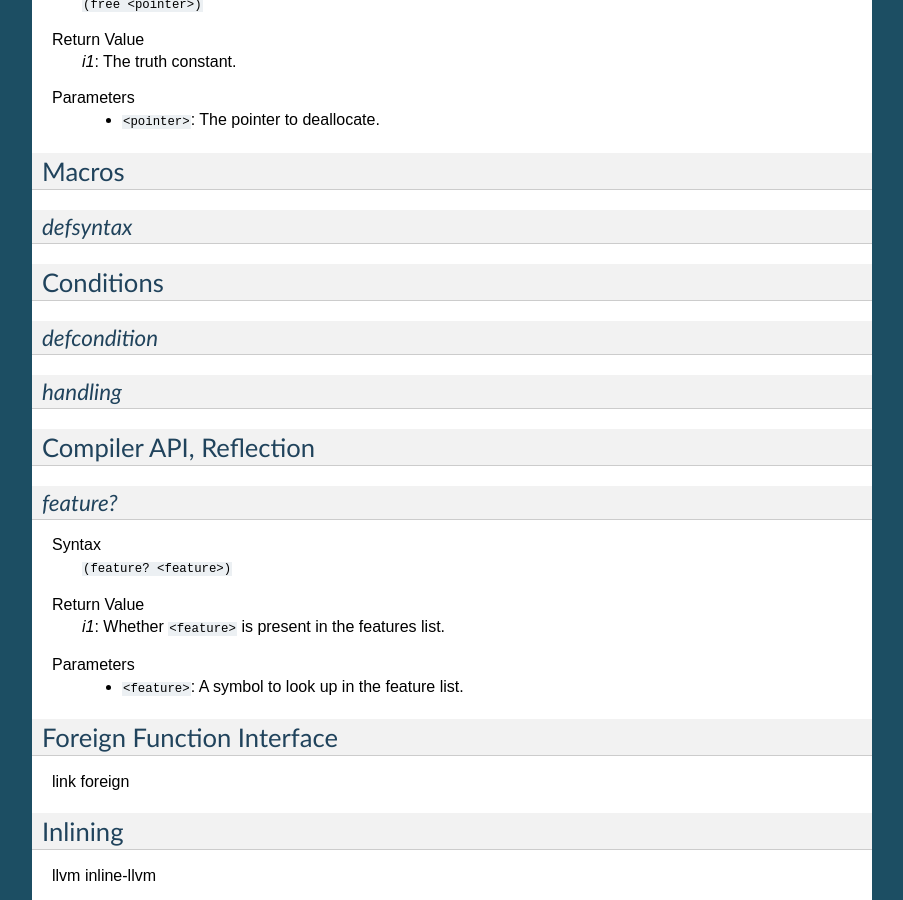
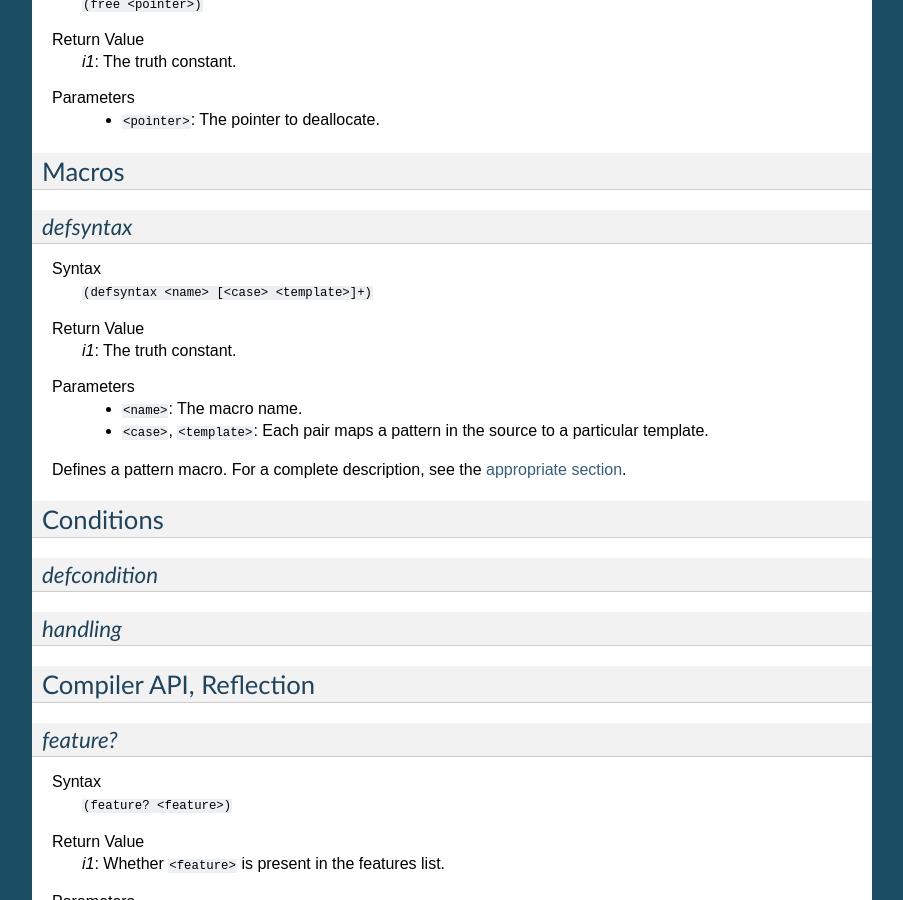
Before and after one commit to eudoxia0/corvus, a Sphinx documentation site: the page built from docs/special-forms.rst, in a window 1280 px wide and 900 px high, scrolled down 2753 px. Shown: the whole window, without its empty margins (198-1101 px from the left). Built offline with Sphinx 7.4.7, drawn with Linux system fonts in a browser that asks for light colours; formulas are drawn with MathJax 3.

Commit message:
Describe pattern macros

```diff
--- a/docs/macros.rst
+++ b/docs/macros.rst
@@ -1,6 +1,8 @@
 ******
 Macros
 ******
+
+.. _pat_macro:
 
 Pattern Macros
 ==============
--- a/docs/special-forms.rst
+++ b/docs/special-forms.rst
@@ -144,7 +144,19 @@ Macros
 ======
 
 `defsyntax`
-----------
+-----------
+
+Syntax
+   :code:`(defsyntax <name> [<case> <template>]+)`
+Return Value
+   `i1`: The truth constant.
+Parameters
+   * :code:`<name>`: The macro name.
+   * :code:`<case>`, :code:`<template>`: Each pair maps a pattern in the source
+     to a particular template.
+
+Defines a pattern macro. For a complete description, see the :ref:`appropriate
+section <pat_macro>`.
 
 Conditions
 ==========
```
